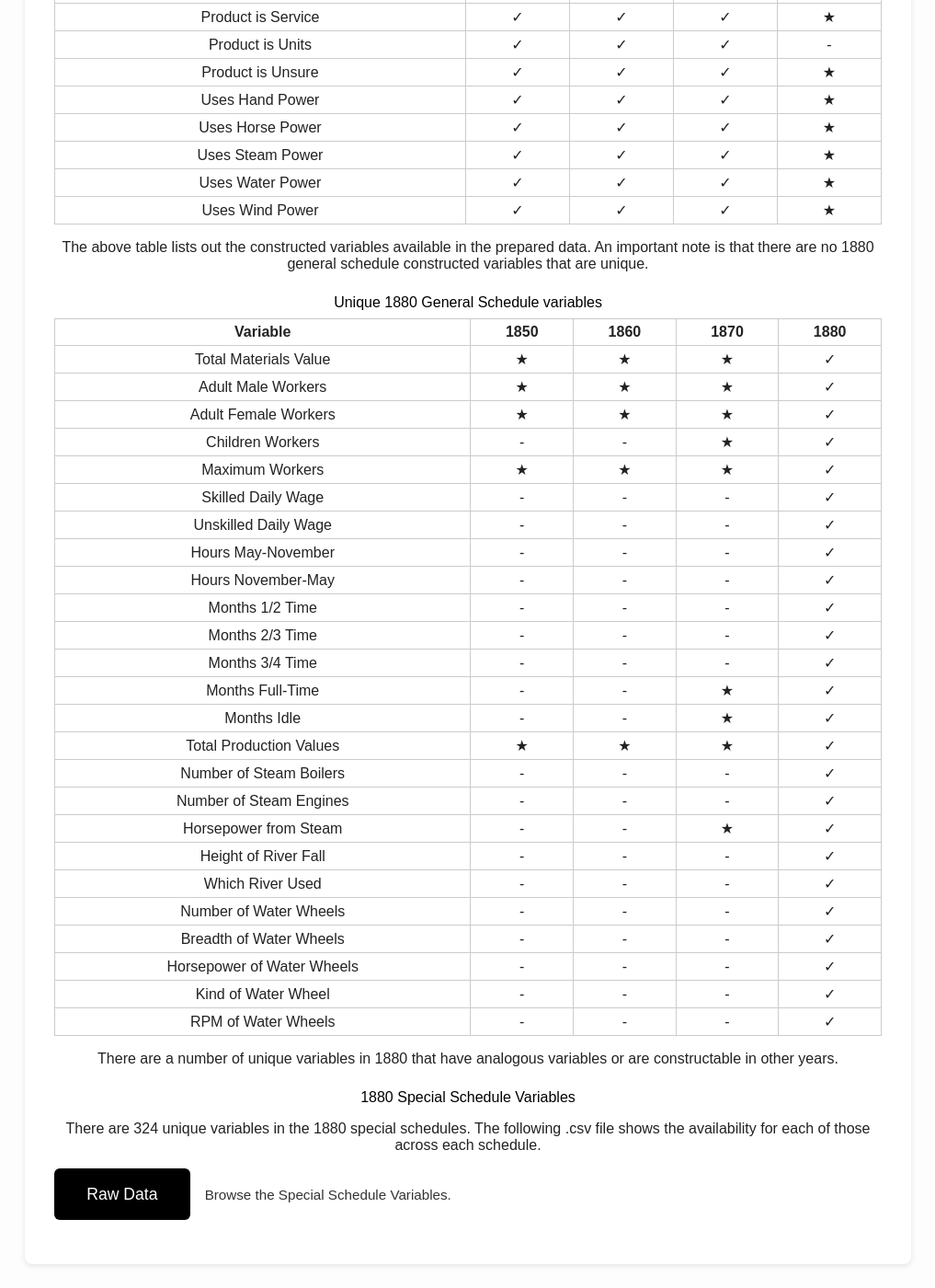
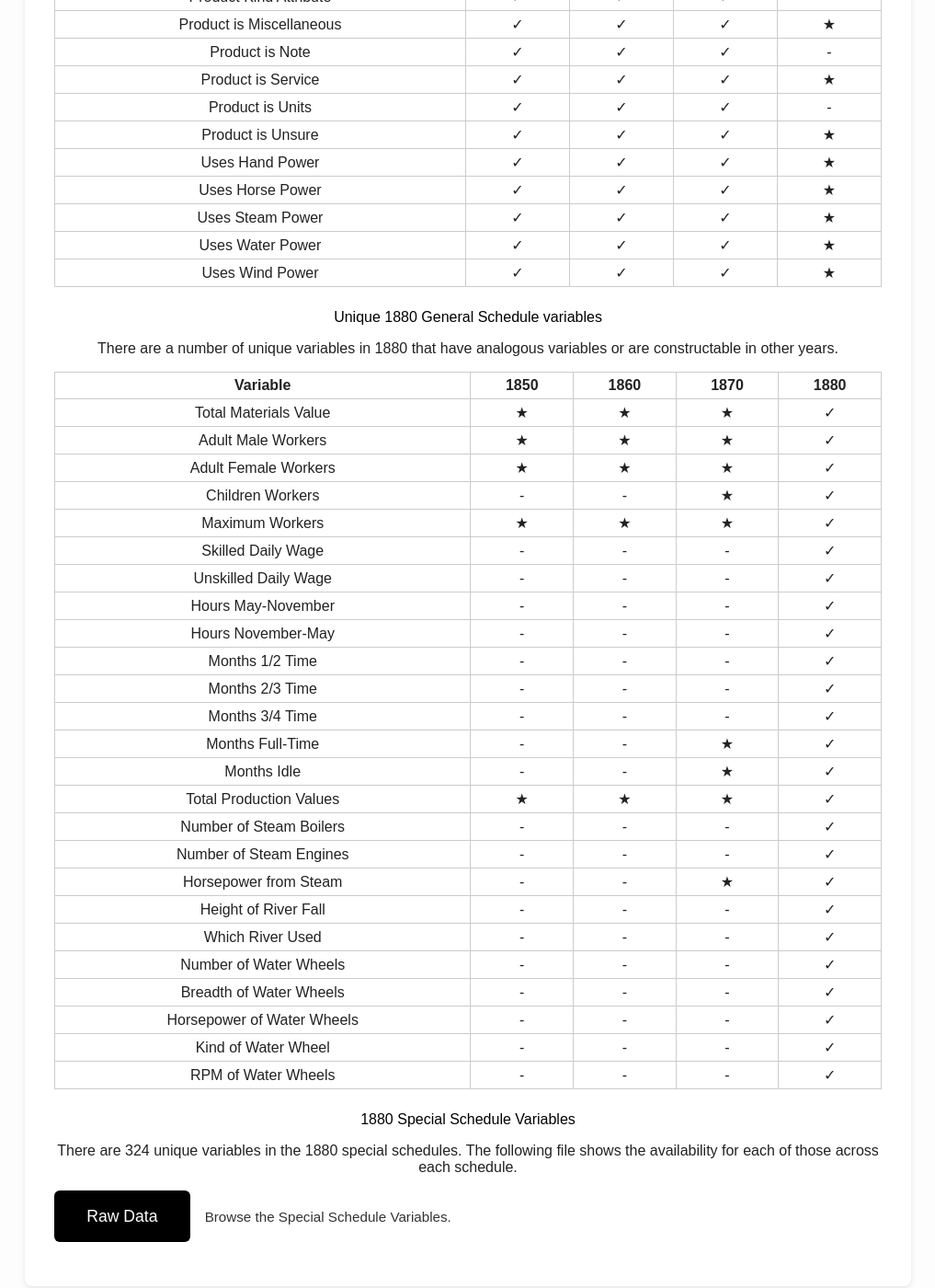
Before and after one commit to allen-otterstrom/CMF_data, a Jekyll site: the page built from data-structure.md, in a window 1280 px wide and 1400 px high, scrolled down 2724 px. Shown: the whole window at 92% size, without its empty margins (131-1148 px from the left). Built offline with Jekyll 4.4.1, drawn with Linux system fonts in a browser that asks for light colours; some of the changed text lies outside the part shown.

Commit message:
Update data-structure.md

```diff
--- a/data-structure.md
+++ b/data-structure.md
@@ -85,9 +87,10 @@
   </tbody>
 </table>
 
-The above table lists out variables original to the manuscripts, and their availability by year. Since there are many manuscript variables unique to 1880, those are ommitted in this table.
 
 #### Constructed Variables
+
+The following table lists out the constructed variables available in the prepared data. An important note is that there are no 1880 general schedule constructed variables that are unique.
 
 <table border="1" cellspacing="0" cellpadding="5">
   <thead>
@@ -139,10 +142,9 @@
   </tbody>
 </table>
 
+#### Unique 1880 General Schedule variables
 
-The above table lists out the constructed variables available in the prepared data. An important note is that there are no 1880 general schedule constructed variables that are unique.
-
-#### Unique 1880 General Schedule variables
+There are a number of unique variables in 1880 that have analogous variables or are constructable in other years.
 
 <table border="1" cellspacing="0" cellpadding="5">
   <thead>
@@ -183,12 +185,9 @@
   </tbody>
 </table>
 
-
-There are a number of unique variables in 1880 that have analogous variables or are constructable in other years.
-
 #### 1880 Special Schedule Variables
 
-There are 324 unique variables in the 1880 special schedules. The following .csv file shows the availability for each of those across each schedule.
+There are 324 unique variables in the 1880 special schedules. The following file shows the availability for each of those across each schedule.
 
 <div class="button-grid">
   <div class="button-item">
```
Also changed, not shown: other parts of data-structure.md (+2 -0 lines).
